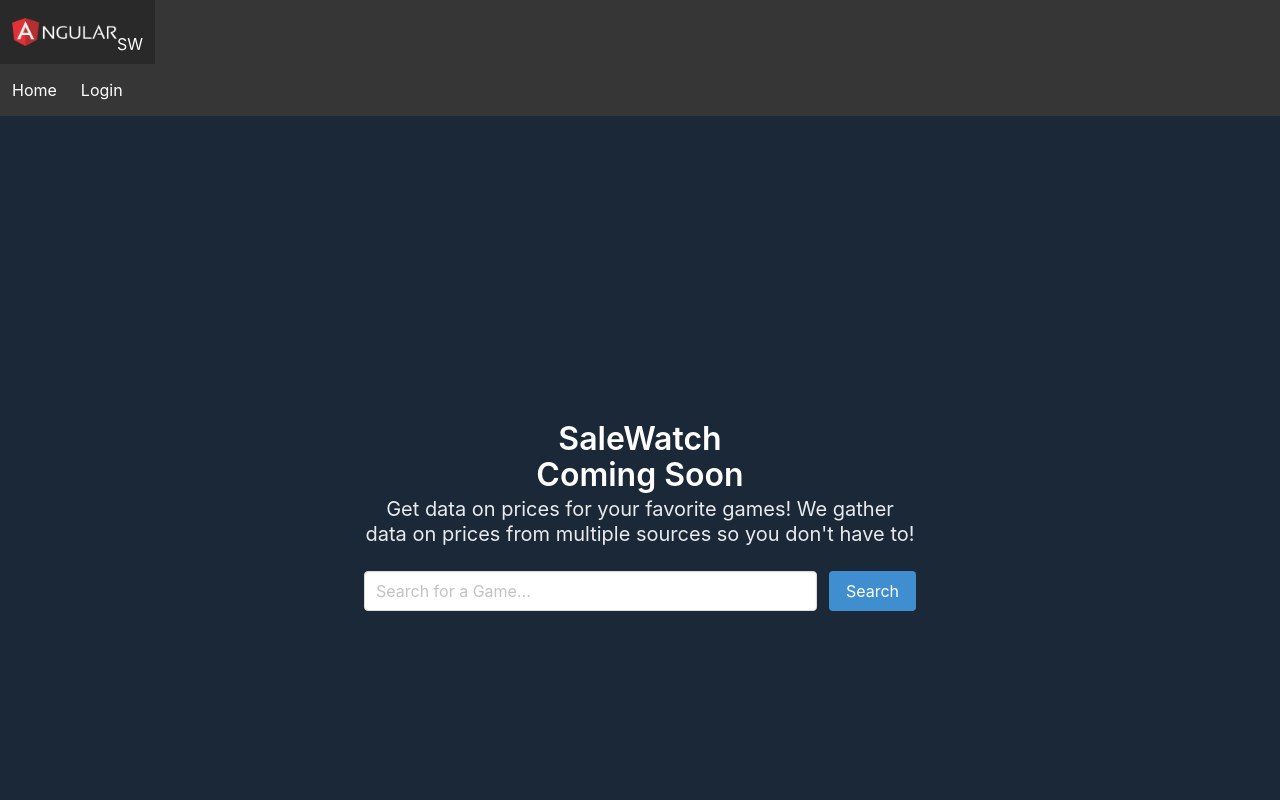
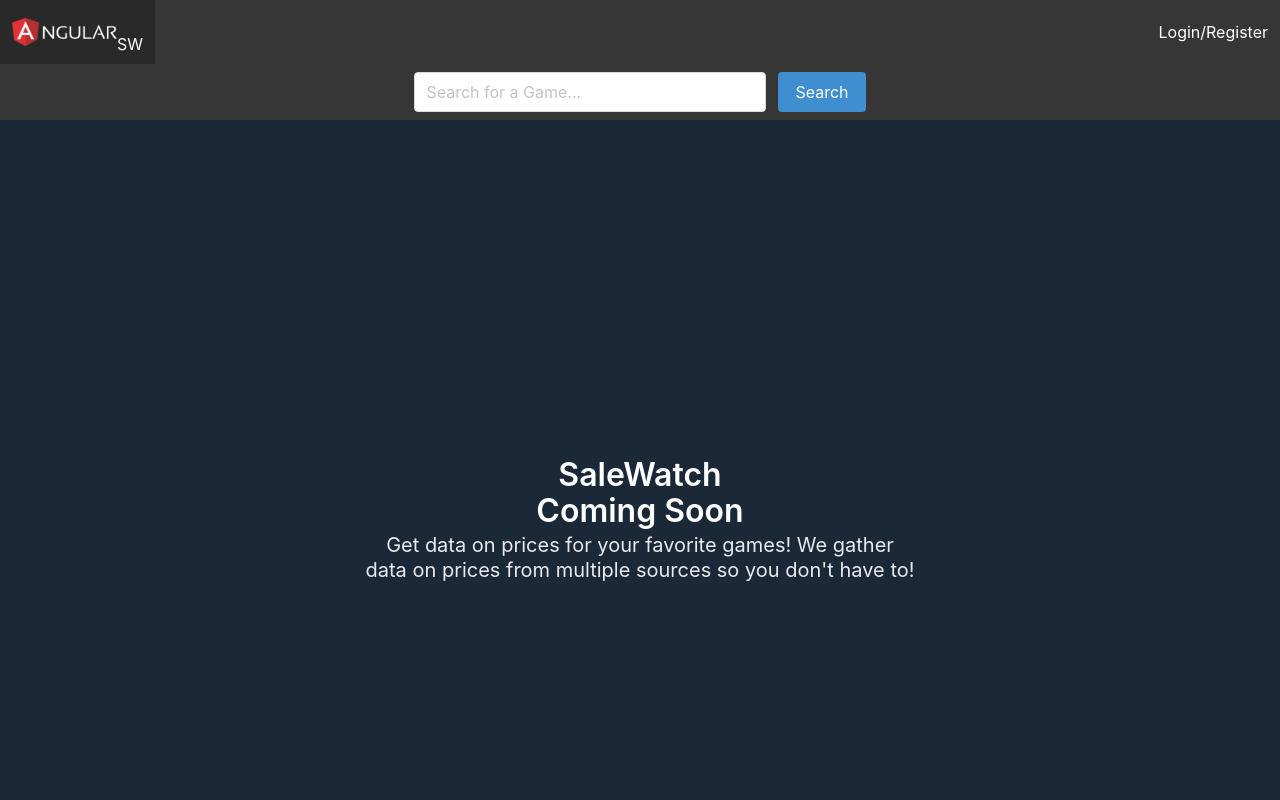
Before and after one commit to akirobot/491-Project-SaleWatch, an Angular app in the folder SaleWatch/: page / in a window 1280 px wide. Shown: the top 800 px of the page. Built offline with nearby package versions, Linux system fonts and the light colour scheme.

Commit message:
Style change for HomePage
Removed the search bar from the homepage and made it global to the whole site

```diff
--- a/SaleWatch/src/app/components/footer/footer.component.html
+++ b/SaleWatch/src/app/components/footer/footer.component.html
@@ -1,3 +1,2 @@
 <nav class="navbar is-dark">
-
 </nav>
--- a/SaleWatch/src/app/components/header/header.component.html
+++ b/SaleWatch/src/app/components/header/header.component.html
@@ -1,8 +1,15 @@
 <nav class="navbar is-dark">
-  <div class="navbar-brand">
-    <a class="navbar-item">
-      <img src="../../../assets/logo-angular.png">
-      <br>SW
-    </a>
+  <div class="navbar-menu">
+    <div class="navbar-start">
+      <div class="navbar-brand">
+        <a class="navbar-item" routerLink="">
+          <img src="../../../assets/logo-angular.png">
+        <br>SW
+        </a>
+      </div>
+    </div>
+    <div class="navbar-end">
+      <a class="navbar-item" routerLink="login">Login/Register</a>
+    </div>
   </div>
 </nav>
--- a/SaleWatch/src/app/components/home-page/home-page.component.html
+++ b/SaleWatch/src/app/components/home-page/home-page.component.html
@@ -11,18 +11,6 @@
           Get data on prices for your favorite games! We gather data on prices from multiple sources so you don't have to!
           <br>
         </h2>
-        <div>
-          <div class="field is-grouped">
-            <p class="control is-expanded">
-              <input class="input" type="search" placeholder="Search for a Game...">
-            </p>
-            <p class="control">
-              <a class="button is-info">
-                Search
-              </a>
-            </p>
-          </div>
-        </div>
       </div>
     </div>
   </div>
--- a/SaleWatch/src/app/components/navigation-bar/navigation-bar.component.css
+++ b/SaleWatch/src/app/components/navigation-bar/navigation-bar.component.css
@@ -0,0 +1,9 @@
+.navbar {
+    display:flex;
+    justify-content:center;
+
+}
+
+.input {
+    width: 22em;
+}
--- a/SaleWatch/src/app/components/navigation-bar/navigation-bar.component.html
+++ b/SaleWatch/src/app/components/navigation-bar/navigation-bar.component.html
@@ -1,8 +1,14 @@
 <nav class="navbar is-dark">
-  <div class="navbar-menu">
-    <div class="navbar-start">
-      <a class="navbar-item" routerLink="">Home</a>
-      <a class="navbar-item" routerLink="login">Login</a>
+  <div class="navbar-item">
+    <div class="field is-grouped">
+      <p class="control is-expanded">
+        <input class="input" type="search" placeholder="Search for a Game...">
+      </p>
+      <p class="control">
+        <a class="button is-info">
+          Search
+        </a>
+      </p>
     </div>
   </div>
 </nav>
```
